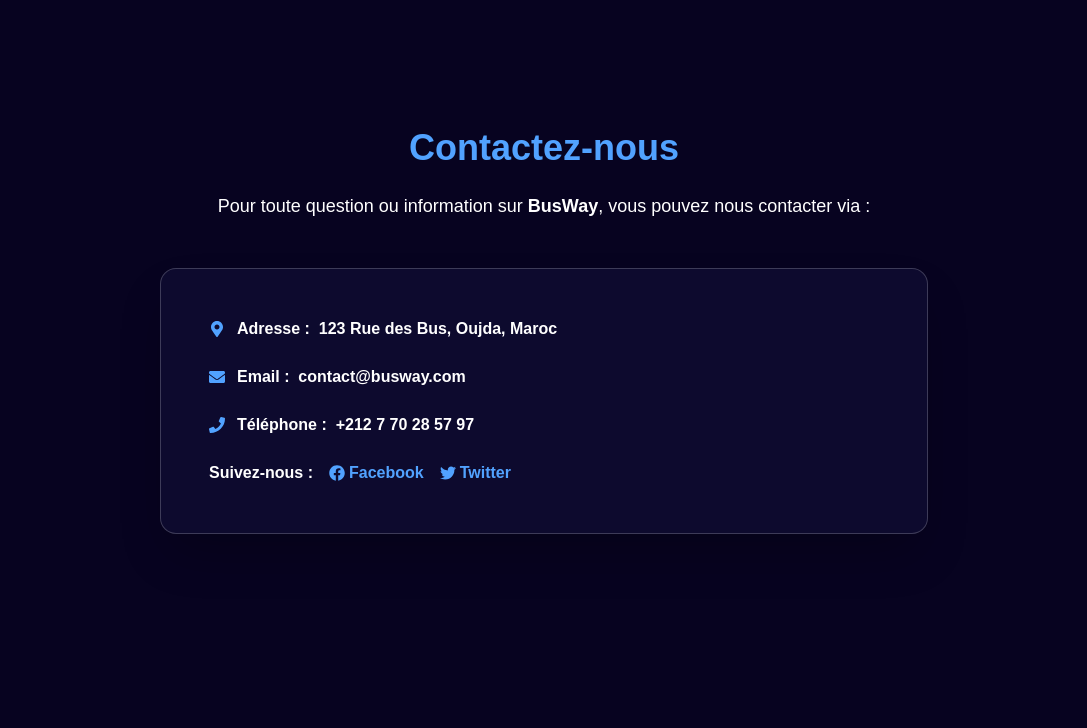
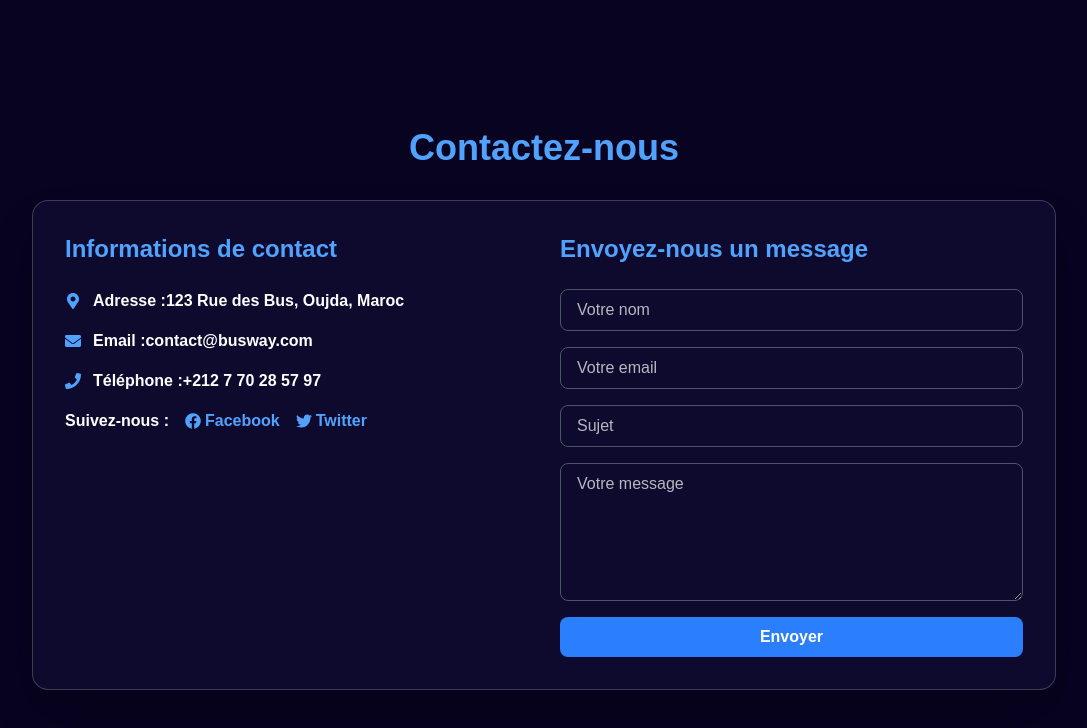
Before and after one commit to titollay/busway, a React (Vite) app: page /contact in a window 1280 px wide. Shown: the top 728 px of the page, without its empty margins (96-1183 px from the left). Built offline with nearby package versions, Linux system fonts and the light colour scheme.

Commit message:
modefications sur fils contact et services

```diff
--- a/src/components/Contact.jsx
+++ b/src/components/Contact.jsx
@@ -5,49 +5,89 @@
 const Contact = () => {
   return (
     <div className="relative min-h-[120vh] flex items-start justify-center pt-32 pb-20 px-6 font-sans overflow-hidden bg-[#07041B]">
-
-      {/* Background غامق */}
+      {/* Background */}
       <div className="absolute inset-0 bg-[#070320]"></div>
 
-      <div className="relative z-10 w-full max-w-3xl text-center animate-fadeIn">
-
-        <h1 className="text-4xl font-bold text-blue-400 mb-6 animate-bounceDown">
+      <div className="relative z-10 w-full max-w-5xl text-center animate-fadeIn">
+        {/* le titre principale*/}
+        <h1 className="text-4xl font-bold text-blue-400 mb-8 animate-bounceDown">
           Contactez-nous
         </h1>
 
-        <p className="text-lg text-white mb-12 animate-slideFadeIn delay-200">
-          Pour toute question ou information sur <strong>BusWay</strong>, vous pouvez nous contacter via :
-        </p>
+        {/* Card*/}
+        <div className="bg-[#0d0a2e] backdrop-blur-[30px] border border-white/20 shadow-2xl p-8 rounded-2xl flex flex-col md:flex-row gap-8 animate-popUp hover:scale-105 hover:shadow-blue-400 transition duration-500">
 
-        {/* Glass Contact Card frosty */}
-        <div className="bg-[#0d0a2e] backdrop-blur-[30px] border border-white/20 shadow-2xl p-12 rounded-2xl text-left animate-popUp hover:scale-105 hover:shadow-blue-400 transition duration-500">
+          {/* Left: les informations de contact*/}
+          <div className="flex-1 text-left text-white">
+            <h2 className="text-2xl font-bold text-blue-400 mb-6">Informations de contact</h2>
+            <p className="flex items-center mb-4 font-semibold">
+              <FaMapMarkerAlt className="mr-3 text-blue-400" />
+              <strong>Adresse :</strong> 123 Rue des Bus, Oujda, Maroc
+            </p>
+            <p className="flex items-center mb-4 font-semibold">
+              <FaEnvelope className="mr-3 text-blue-400" />
+              <strong>Email :</strong> contact@busway.com
+            </p>
+            <p className="flex items-center mb-4 font-semibold">
+              <FaPhone className="mr-3 text-blue-400" />
+              <strong>Téléphone :</strong> +212 7 70 28 57 97
+            </p>
+            <p className="flex items-center gap-4 font-semibold">
+              <strong>Suivez-nous :</strong>
+              <a href="#" className="flex items-center gap-1 text-blue-400 hover:text-blue-300 transition">
+                <FaFacebook /> Facebook
+              </a>
+              <a href="#" className="flex items-center gap-1 text-blue-400 hover:text-blue-300 transition">
+                <FaTwitter /> Twitter
+              </a>
+            </p>
+          </div>
 
-          <p className="flex items-center mb-6 text-white font-semibold">
-            <FaMapMarkerAlt className="mr-3 text-blue-400" />
-            <strong>Adresse :</strong>&nbsp; 123 Rue des Bus, Oujda, Maroc
-          </p>
+          {/* Right: Formulaire */}
+          <div className="flex-1 text-left">
+            <h2 className="text-2xl font-bold text-blue-400 mb-6">Envoyez-nous un message</h2>
+            <form action="/send" method="POST" className="flex flex-col gap-4">
+             <input
+  type="text"
+  name="name"
+  placeholder="Votre nom"
+  required
+  className="px-4 py-2 rounded-lg border border-gray-600 bg-[#0d0a2e] text-white focus:outline-none focus:ring-2 focus:ring-blue-400 placeholder-white/70"
+/>
 
-          <p className="flex items-center mb-6 text-white font-semibold">
-            <FaEnvelope className="mr-3 text-blue-400" />
-            <strong>Email :</strong>&nbsp; contact@busway.com
-          </p>
+<input
+  type="email"
+  name="email"
+  placeholder="Votre email"
+  required
+  className="px-4 py-2 rounded-lg border border-gray-600 bg-[#0d0a2e] text-white focus:outline-none focus:ring-2 focus:ring-blue-400 placeholder-white/70"
+/>
 
-          <p className="flex items-center mb-6 text-white font-semibold">
-            <FaPhone className="mr-3 text-blue-400" />
-            <strong>Téléphone :</strong>&nbsp; +212 7 70 28 57 97
-          </p>
+<input
+  type="text"
+  name="subject"
+  placeholder="Sujet"
+  required
+  className="px-4 py-2 rounded-lg border border-gray-600 bg-[#0d0a2e] text-white focus:outline-none focus:ring-2 focus:ring-blue-400 placeholder-white/70"
+/>
 
-          <p className="flex items-center gap-4 text-white font-semibold">
-            <strong>Suivez-nous :</strong>
+<textarea
+  name="message"
+  rows="5"
+  placeholder="Votre message"
+  required
+  className="px-4 py-2 rounded-lg border border-gray-600 bg-[#0d0a2e] text-white focus:outline-none focus:ring-2 focus:ring-blue-400 placeholder-white/70"
+/>
 
-            <a href="#" className="flex items-center gap-1 text-blue-400 hover:text-blue-300 transition">
-              <FaFacebook /> Facebook
-            </a>
+<button
+  type="submit"
+  className="bg-blue-500 hover:bg-blue-600 text-white font-bold py-2 px-4 rounded-lg transition-colors"
+>
+  Envoyer
+</button>
+            </form>
+          </div>
 
-            <a href="#" className="flex items-center gap-1 text-blue-400 hover:text-blue-300 transition">
-              <FaTwitter /> Twitter
-            </a>
-          </p>
         </div>
       </div>
     </div>
--- a/src/components/Services.jsx
+++ b/src/components/Services.jsx
@@ -1,5 +1,6 @@
+
+import React, { useRef, useEffect, useState } from "react";
 import { FaBus, FaClock, FaMapMarkerAlt, FaBell, FaMap, FaRoute } from "react-icons/fa";
-import React from "react";
 
 function Services() {
   const services = [
@@ -13,49 +14,17 @@
 
   return (
     <div className="min-h-screen bg-[#070320] py-16 px-6 text-white">
-
-      {/* Title */}
-      <h1 className="text-4xl font-bold text-center text-blue-400 mb-4">
-        Nos Services
-      </h1>
-
+      <h1 className="text-4xl font-bold text-center text-blue-400 mb-4">Nos Services</h1>
       <p className="text-center text-gray-300 mb-14">
         Découvrez les fonctionnalités de <strong>BusWay</strong> pour faciliter vos déplacements.
       </p>
 
-      {/* Grid */}
       <div className="grid grid-cols-1 md:grid-cols-3 gap-10 max-w-6xl mx-auto">
         {services.map((service, index) => (
-          <div
-            key={index}
-            className="bg-[#0d0a2e] border border-blue-900/40 rounded-xl p-8 text-center
-                       transform transition-all duration-500
-                       hover:-translate-y-4 hover:border-blue-500/60
-                       animate-dropTop"
-            style={{
-              animationDelay: `${index * 150}ms`,
-              boxShadow: "0 4px 20px rgba(0,0,0,0.4)"
-            }}
-          >
-            {/* Icon */}
-            <div
-              className={`mb-4 flex justify-center items-center w-16 h-16 mx-auto rounded-full ${service.color}
-                          transition-transform duration-500 hover:scale-125`}
-              style={{ boxShadow: `0 4px 20px ${service.shadow}` }}
-            >
-              {React.cloneElement(service.icon, { color: "white" })}
-            </div>
-
-            {/* Title */}
-            <h2 className="text-xl font-semibold mb-3 text-white">{service.title}</h2>
-
-            {/* Description */}
-            <p className="text-gray-400 text-sm">{service.desc}</p>
-          </div>
+          <AnimatedCard key={index} service={service} index={index} />
         ))}
       </div>
 
-      {/* Button */}
       <div className="flex justify-center mt-16">
         <button className="bg-blue-600 text-white px-10 py-4 rounded-xl text-lg
                            shadow-lg transition duration-500
@@ -64,7 +33,6 @@
         </button>
       </div>
 
-      {/* ✅ style sans jsx */}
       <style>{`
         @keyframes dropTop {
           0% { opacity: 0; transform: translateY(-80px); }
@@ -76,7 +44,53 @@
           animation: dropTop 0.8s ease forwards;
         }
       `}</style>
+    </div>
+  );
+}
 
+function AnimatedCard({ service, index }) {
+  const ref = useRef();
+  const [visible, setVisible] = useState(false);
+
+  useEffect(() => {
+    const observer = new IntersectionObserver(
+      ([entry]) => {
+        if (entry.isIntersecting) {
+          setVisible(true);
+          // observer.unobserve(ref.current);
+        } else {
+          setVisible(false);
+        }
+      },
+      { threshold: 0.2 }
+    );
+
+    if (ref.current) observer.observe(ref.current);
+    return () => { if (ref.current) observer.unobserve(ref.current); };
+  }, []);
+
+  return (
+    <div
+      ref={ref}
+      className={`bg-[#0d0a2e] border border-blue-900/40 rounded-xl p-8 text-center
+                 transform transition-all duration-500
+                 hover:-translate-y-4 hover:border-blue-500/60
+                 ${visible ? "animate-dropTop" : ""}`}
+      style={{
+        animationDelay: `${index * 150}ms`,
+        boxShadow: "0 4px 20px rgba(0,0,0,0.4)"
+      }}
+    >
+      <div
+        className={`mb-4 flex justify-center items-center w-16 h-16 mx-auto rounded-full ${service.color}
+                    transition-transform duration-500 hover:scale-125`}
+        style={{ boxShadow: `0 4px 20px ${service.shadow}` }}
+      >
+        {React.cloneElement(service.icon, { color: "white" })}
+      </div>
+
+      <h2 className="text-xl font-semibold mb-3 text-white">{service.title}</h2>
+      <p className="text-gray-400 text-sm">{service.desc}</p>
     </div>
   );
 }
```
